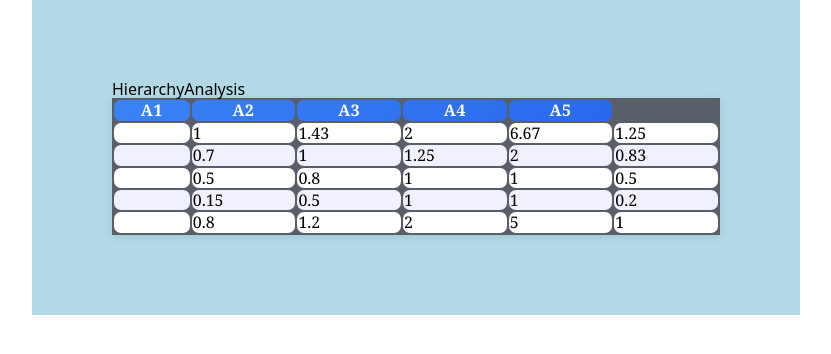
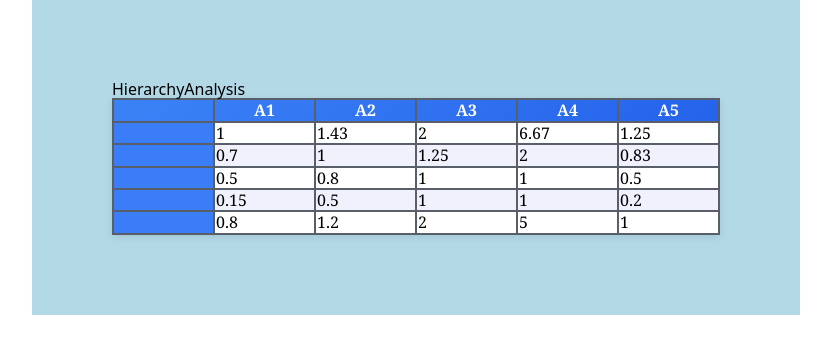
Before and after one commit to ToddHoward228/DecisionMaking, a React (Vite) app in the folder Frontend/: page /HAM in a window 1280 px wide. Shown: the top 354 px of the page, without its empty margins (224-1055 px from the left). Built offline with nearby package versions, Linux system fonts and the light colour scheme.

Commit message:
matrix component created

```diff
--- a/Frontend/src/Components/Matrix.jsx
+++ b/Frontend/src/Components/Matrix.jsx
@@ -10,10 +10,66 @@ export default (props) => {
     [0.8, 1.2, 2.0, 5.0, 1],
   ]);
 
+  function handleMatrixChange(e, y, x) {
+    setMatrix((prev) => {
+      const next = prev.map((row) => row.slice());
+      next[y][x] = e.target.value;
+      return next;
+    });
+  }
+
+  function handleReciprocalMatrixChange(e, y, x) {
+    setMatrix((prev) => {
+      const next = prev.map((row) => row.slice());
+      next[y][x] = e.target.value;
+      next[x][y] = Math.round((1 / e.target.value) * 100000) / 100000;
+      return next;
+    });
+  }
+
+  function renderMatrix() {
+    return matrix.map((row, i) => (
+      <tr key={i}>
+        <td className={style["signatures"]}></td>
+        {row.map((obj, j) => (
+          <td key={j}>
+            <input
+              type="number"
+              value={matrix[i][j]}
+              onChange={(e) => handleMatrixChange(e, i, j)}
+            />
+          </td>
+        ))}
+      </tr>
+    ));
+  }
+
+  function renderReciprocalMatrix() {
+    return matrix.map((row, i) => (
+      <tr key={i}>
+        <td className={style["signatures"]}></td>
+        {row.map((obj, j) => (
+          <td key={j}>
+            {i == j ? (
+              <input type="number" value={obj} readOnly={true} />
+            ) : (
+              <input
+                type="number"
+                value={matrix[i][j]}
+                onChange={(e) => handleReciprocalMatrixChange(e, i, j)}
+              />
+            )}
+          </td>
+        ))}
+      </tr>
+    ));
+  }
+
   return (
     <table className={style["matrix"]}>
       <thead>
         <tr>
+          <th></th>
           <th>A1</th>
           <th>A2</th>
           <th>A3</th>
@@ -22,14 +78,7 @@ export default (props) => {
         </tr>
       </thead>
       <tbody>
-        {matrix.map((row, i) => (
-          <tr key={i}>
-            <td className={style["signatures"]}></td>
-            {row.map((obj, i) => (
-              <td key={i}>{obj}</td>
-            ))}
-          </tr>
-        ))}
+        {props.pairwiseComparison != true ? renderMatrix() : renderReciprocalMatrix()}
       </tbody>
     </table>
   );
--- a/Frontend/src/Components/Matrix.module.css
+++ b/Frontend/src/Components/Matrix.module.css
@@ -4,6 +4,8 @@
     background-color: rgb(88, 95, 105);
     box-shadow: 0 2px 8px rgba(0,0,0,0.1);
     font-family: "Cambria", sans-serif;
+    table-layout: fixed;
+    border-collapse: separate;
     /* border-radius: 8px; */
 }
 
@@ -12,24 +14,42 @@
   color: white;
 }
 
-.matrix th, .matrix td {
-    border-radius: 7px;
+.matrix td:first-child {
+  font-weight: 600;
+  background-color: #3b7df6
+  /* letter-spacing: 0.5px; */
 }
 
-.matrix tbody tr:nth-child(even) {
+.matrix tbody tr:nth-child(even) td:not(:first-child) {
   background:#f1f1fd;
 }
 
-.matrix tbody tr:nth-child(odd) {
+.matrix tbody tr:nth-child(odd)  td:not(:first-child)  {
   background:#ffffff;
 }
 
+.matrix input {
+  -webkit-appearance:none;
+  appearance:none;
 
-.matrix th {
-  font-weight: 600;
-  letter-spacing: 0.5px;
+  display:block;
+  width:100%;
+  box-sizing:border-box;
+
+  background:transparent;
+  border:none;
+  padding:0;
+  margin:0;
+  box-shadow:none;
+  outline:none;
+
+  font:inherit;
+  line-height:inherit;
+  caret-color:inherit;
+  overflow: hidden;
 }
 
-.matrix td {
-  /* border-bottom: 1px solid #e5e7eb; */
+.matrix input::-webkit-outer-spin-button,
+.matrix input::-webkit-inner-spin-button{
+  display: none;
 }
--- a/Frontend/src/Pages/HierarchyAnalysis.jsx
+++ b/Frontend/src/Pages/HierarchyAnalysis.jsx
@@ -2,10 +2,10 @@ import { Matrix } from "../Components";
 
 const HierarchyAnalysis = () => {
   return (
-    <container>
+    <section>
       <div>HierarchyAnalysis</div>
-      <Matrix rows={4} cols={5}/>
-    </container>
+      <Matrix rows={4} cols={5} pairwiseComparison={true} result/>
+    </section>
   );
 };
 
```
